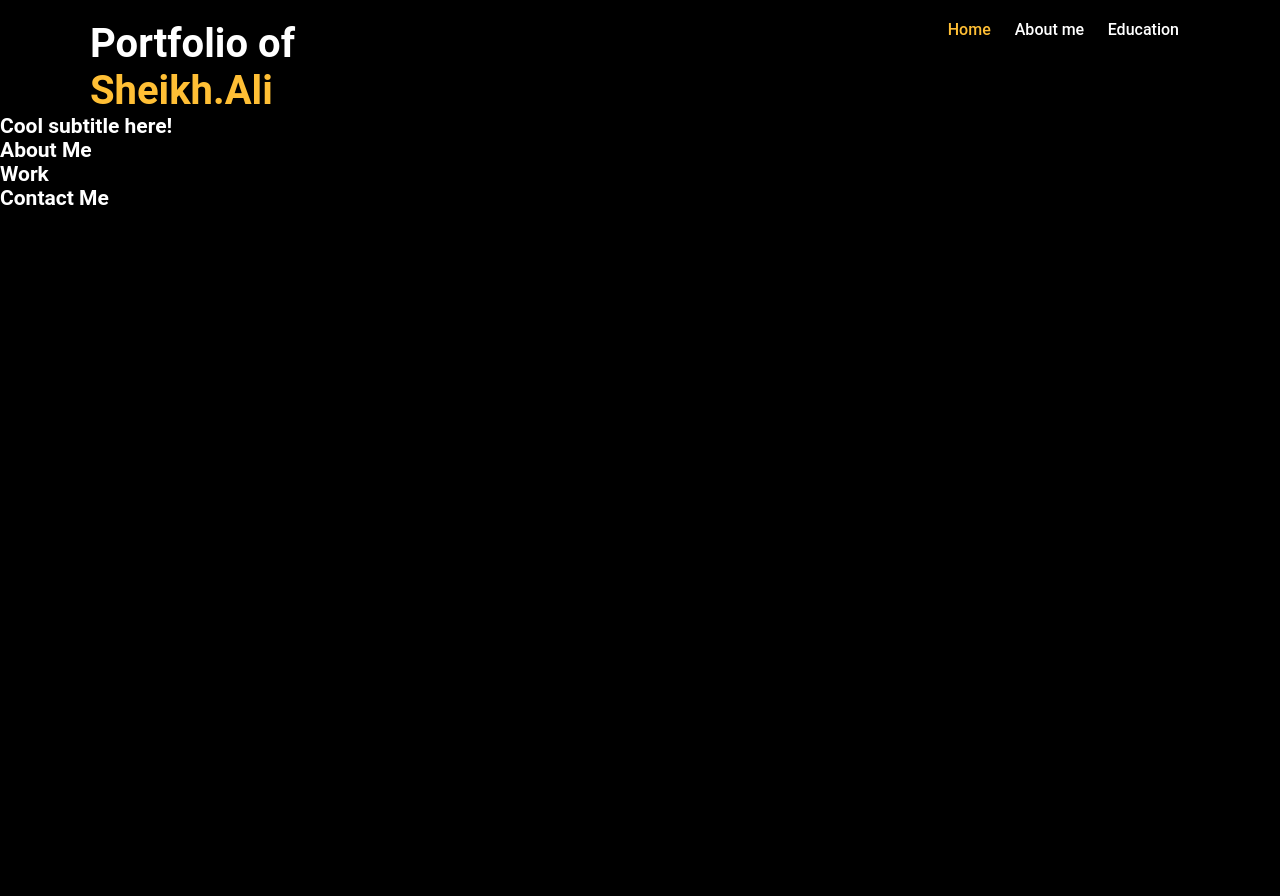
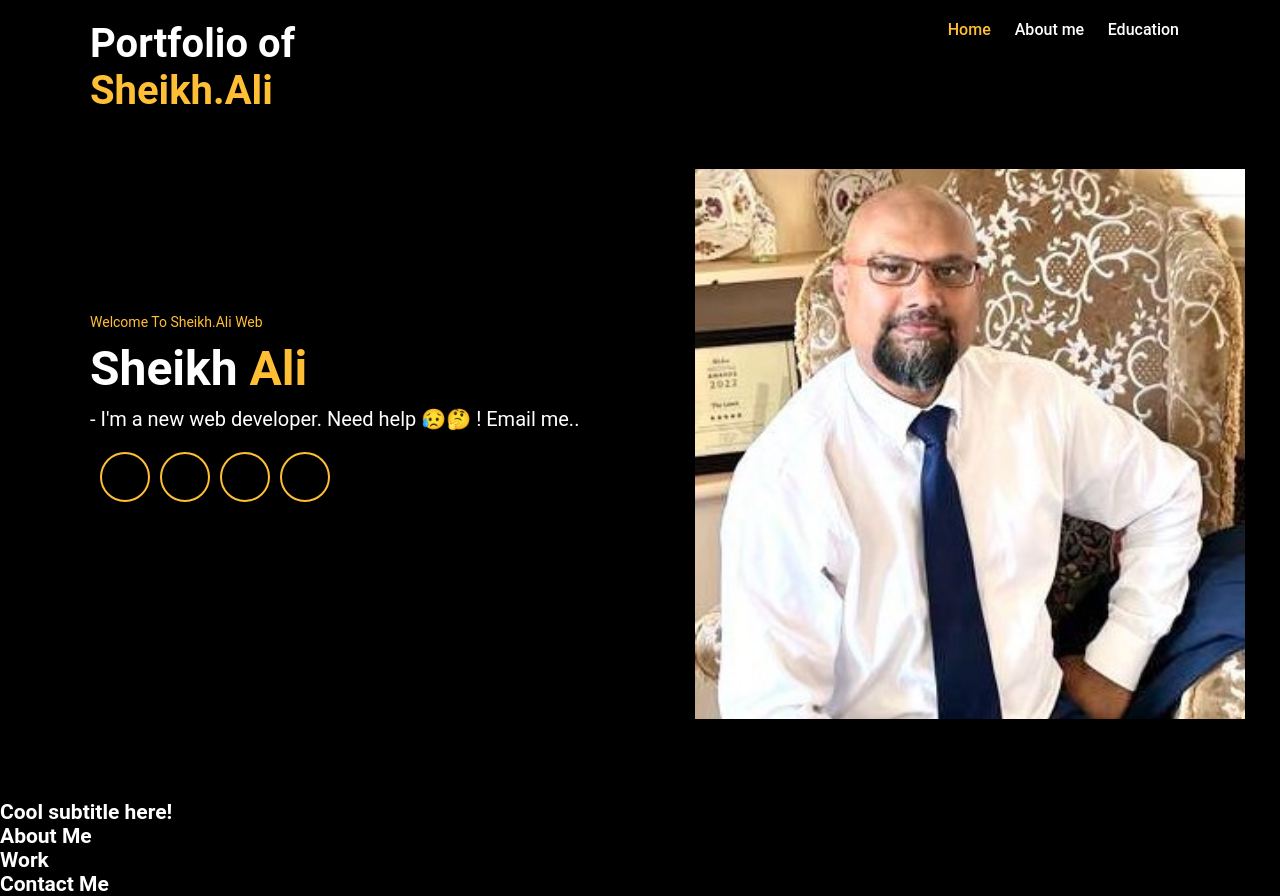
Before and after one commit to mirpur33/Module-Challenge-2, a plain HTML site: page index.html in a window 1280 px wide. Before the commit the page ends 800 px from the top, so only its background shows below. Drawn offline with Linux system fonts and the light colour scheme.

Commit message:
Main Banner and Profile image added

```diff
--- a/css/style.css
+++ b/css/style.css
@@ -56,3 +56,45 @@ nav a {
 	margin-left: 20px;
 	color: white;
 }
+
+/*****Main BANNER*****/
+.width-50 {
+	float: left;
+	width: 50%;
+}
+.banner-section {
+	width: 100%;
+	float: left;
+	margin-top: 25vh;
+}
+.banner-section h1 {
+	font-size: 48px;
+	margin-top: 10px;
+	font-weight: bolder;
+}
+.banner-section h2 {
+	font-size: 20px;
+	line-height: 25px;
+	margin-top: 10px;
+	font-weight: 400;
+}
+.banner-section a {
+	float: left;
+	text-decoration: none;
+	font-size: 18px;
+	margin-top: 20px;
+	border-radius: 50%;
+	text-align: center;
+	border: 2px solid #ffbf35;
+	color: blue;
+	margin-left: 10px;
+	height: 50px;
+	width: 50px;
+	line-height: 50px;
+}
+/*****Main BANNER IMAGE*****/
+.main-panel img {
+	margin-top: 10%;
+	width: 100%;
+	margin-left: 10%;
+}
--- a/index.html
+++ b/index.html
@@ -26,6 +26,33 @@
       </div>
     </div>
 
+  <!------MAIN BANNERR------>
+<div class="container ">
+  <div class="width-50">
+    <div class="banner-section">
+      <span class="span-col">Welcome To Sheikh.Ali Web</span>
+      <h1>Sheikh <span class="span-col">Ali</span></h1>
+      <h2>- I'm a new web developer. Need help 😥🤔 ! Email me..</h2>
+      <a href="#">
+        <i class="fa fa-facebook"></i>
+      </a>
+      <a href="#">
+        <i class="fa fa-twitter"></i>
+      </a>
+      <a href="#">
+        <i class="fa fa-linkedin"></i>
+      </a>
+      <a href="#">
+        <i class="fa fa-instagram"></i>
+      </a>
+    </div>
+  </div>
+  <div class="width-50">
+    <img src="./images/Profile Picture.jpg">
+  </div>
+</div>
+</div>
+
   <!-- hero banner -->
   <section class="hero-banner">
     <div>
```
Also changed, not shown: images/02-portfolio-1.jpg (deleted), images/02-portfolio-2.jpg (deleted), images/02-portfolio-3.jpg (deleted), images/02-portfolio-4.jpg (deleted), images/02-run-buddy.jpg (deleted), images/Profile Picture.jpg (added).
